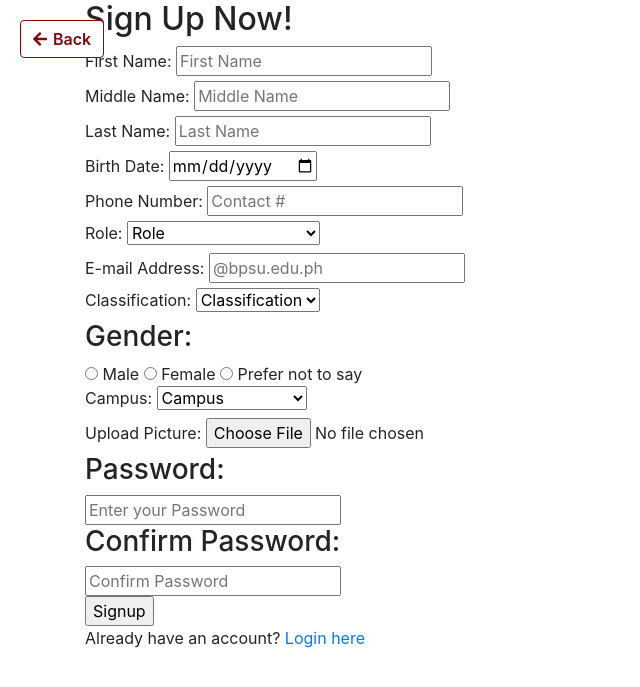
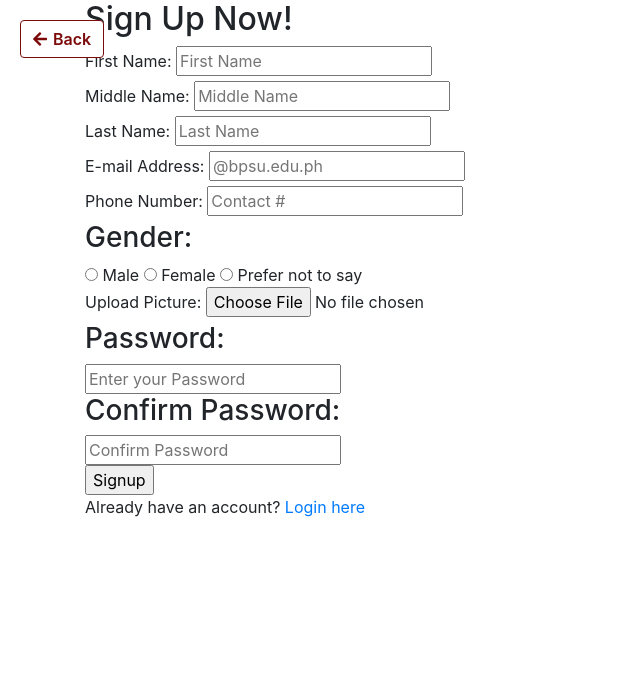
Before and after one commit to Dilany08/bindtogether, a PHP site: page /signup.php in a window 1280 px wide. Shown: the top 687 px of the page, without its empty margins (0-640 px from the left). Run offline with PHP 8.4, Linux system fonts and the light colour scheme.

Commit message:
update signup

```diff
--- a/login-sec/signup.php
+++ b/login-sec/signup.php
@@ -8,13 +8,9 @@ if ($_SERVER["REQUEST_METHOD"] == "POST" && isset($_POST['signup'])) {
     $Fname = $_POST['Fname'];
     $Mname = $_POST['Mname'];
     $Lname = $_POST['Lname'];
-    $BirthDate = $_POST['BirthDate'];
     $PhoneNum = $_POST['PhoneNum'];
     $Email = $_POST['Email'];
-    $Classification = $_POST['Classification'];
-    $Role = $_POST['Role'];
     $Gender = $_POST['Gender'];
-    $Campus = $_POST['Campus'];
     $Password = $_POST['Password'];
     $CPassword = $_POST['CPassword'];
 
@@ -22,9 +18,9 @@ if ($_SERVER["REQUEST_METHOD"] == "POST" && isset($_POST['signup'])) {
     if (!preg_match('/@bpsu\.edu\.ph$/', $Email)) {
         $errors['Email'] = "Email must be a BPSU Email (example@bpsu.edu.ph).";
     } else {
-    // Check if Email already exists
+        // Check if Email already exists in users table
         $conn = getDBConnection();
-    $stmt = $conn->prepare("SELECT Email FROM admins WHERE Email = ?");
+        $stmt = $conn->prepare("SELECT Email FROM users WHERE Email = ?");
         $stmt->bind_param("s", $Email);
         $stmt->execute();
         $result = $stmt->get_result();
@@ -67,20 +63,12 @@ if ($_SERVER["REQUEST_METHOD"] == "POST" && isset($_POST['signup'])) {
 
     if (count($errors) === 0) {
         $conn = getDBConnection();
-        $stmt = $conn->prepare("SELECT Email FROM users WHERE Email = ?");
-        $stmt->bind_param("s", $Email);
-        $stmt->execute();
-        $result = $stmt->get_result();
-
-        if ($result->num_rows > 0) {
-            $errors['Email'] = "$Email is already in use";
-        } else {
         $hashed_Password = password_hash($Password, PASSWORD_DEFAULT);
         $Code = rand(100000, 999999); // Generate a 6-digit Code
         $Status = "not verified";
 
-            $stmt = $conn->prepare("INSERT INTO users (Fname, Mname, Lname, BirthDate, PhoneNum, Email, Classification, Role, Gender, Campus, Avatar, Password, Code, Status) VALUES (?, ?, ?, ?, ?, ?, ?, ?, ?, ?, ?, ?, ?, ?)");
-            $stmt->bind_param("ssssssssssssss", $Fname, $Mname, $Lname, $BirthDate, $PhoneNum, $Email, $Classification, $Role, $Gender, $Campus, $target_file, $hashed_Password, $Code, $Status);
+        $stmt = $conn->prepare("INSERT INTO users (Fname, Mname, Lname, PhoneNum, Email, Gender, Avatar, Password, Code, Status) VALUES (?, ?, ?, ?, ?, ?, ?, ?, ?, ?)");
+        $stmt->bind_param("ssssssssss", $Fname, $Mname, $Lname, $PhoneNum, $Email, $Gender, $target_file, $hashed_Password, $Code, $Status);
 
         if ($stmt->execute()) {
             $subject = "Email Verification Code";
@@ -96,7 +84,6 @@ if ($_SERVER["REQUEST_METHOD"] == "POST" && isset($_POST['signup'])) {
             }
         } else {
             $errors['db-error'] = "Database error: Failed to register.";
-            }
         }
 
         $stmt->close();
@@ -173,35 +160,14 @@ if ($_SERVER["REQUEST_METHOD"] == "POST" && isset($_POST['signup'])) {
 
         <div class="column">
             <div class="input-box">
-                <label> Birth Date: </label>
-                <input type="date" name="BirthDate" placeholder="mm/dd/yy" required>
+                <label> E-mail Address: </label>
+                <input type="text" name="Email" placeholder="@bpsu.edu.ph" required>
             </div>
-
             <div class="input-box">
             <label> Phone Number: </label>
             <input type="text" name="PhoneNum" placeholder="Contact #" required>
             </div>
-            <div class="select-role">
-                <label> Role: </label>
-                <select name="Role" id="Role" onchange="updateClassificationOptions()" required>
-                    <option hidden>Role</option>
-                    <option>Athletes</option>
-                    <option>Performers and Artists</option>
-                </select>
-            </div>
-        </div>
 
-        <div class="column">
-            <div class="input-box">
-                <label> E-mail Address: </label>
-                <input type="text" name="Email" placeholder="@bpsu.edu.ph" required>
-            </div>
-            <div class="select-role">
-                <label> Classification: </label>
-                <select name="Classification" id="Classification" required>
-                    <option hidden>Classification</option>
-                </select>
-            </div>
         </div>
 
         <div class="gender-box">
@@ -216,16 +182,6 @@ if ($_SERVER["REQUEST_METHOD"] == "POST" && isset($_POST['signup'])) {
         </div>
 
         <div class="column">
-            <div class="select-role">
-                <label>Campus: </label>
-                <select name="Campus" required>
-                    <option hidden>Campus</option>
-                    <option>Main Campus</option>
-                    <option>Balanga Campus</option>
-                    <option>Abucay Campus</option>
-                    <option>Orani Campus</option>
-                </select>
-            </div>
             <div class="profile">
                 <label>Upload Picture: </label>
                 <input type="file" name="Avatar">
@@ -267,30 +223,6 @@ if ($_SERVER["REQUEST_METHOD"] == "POST" && isset($_POST['signup'])) {
         }
         return true;
     }
-
-    function updateClassificationOptions() {
-        var roleSelect = document.getElementById("Role");
-        var classificationSelect = document.getElementById("Classification");
-        classificationSelect.innerHTML = ''; // Clear existing options
-
-        var athleteOptions = [
-            "Basketball", "Sepak Takraw", "Volleyball", "Table Tennis", "Badminton",
-            "Darts", "Arnis", "Chess", "Swimming", "Javelin Throw", "Taekwondo",
-            "Shot put", "Athletics"
-        ];
-        var performerOptions = [
-            "Dancing", "Singing", "Choir", "Dance Sports", "Acting"
-        ];
-
-        var options = roleSelect.value === "Athletes" ? athleteOptions : performerOptions;
-
-        for (var i = 0; i < options.length; i++) {
-            var option = document.createElement("option");
-            option.value = options[i];
-            option.text = options[i];
-            classificationSelect.appendChild(option);
-        }
-    }
 </script>
 
 </body>
```
Lines whose indentation alone changed are shown as unchanged.
